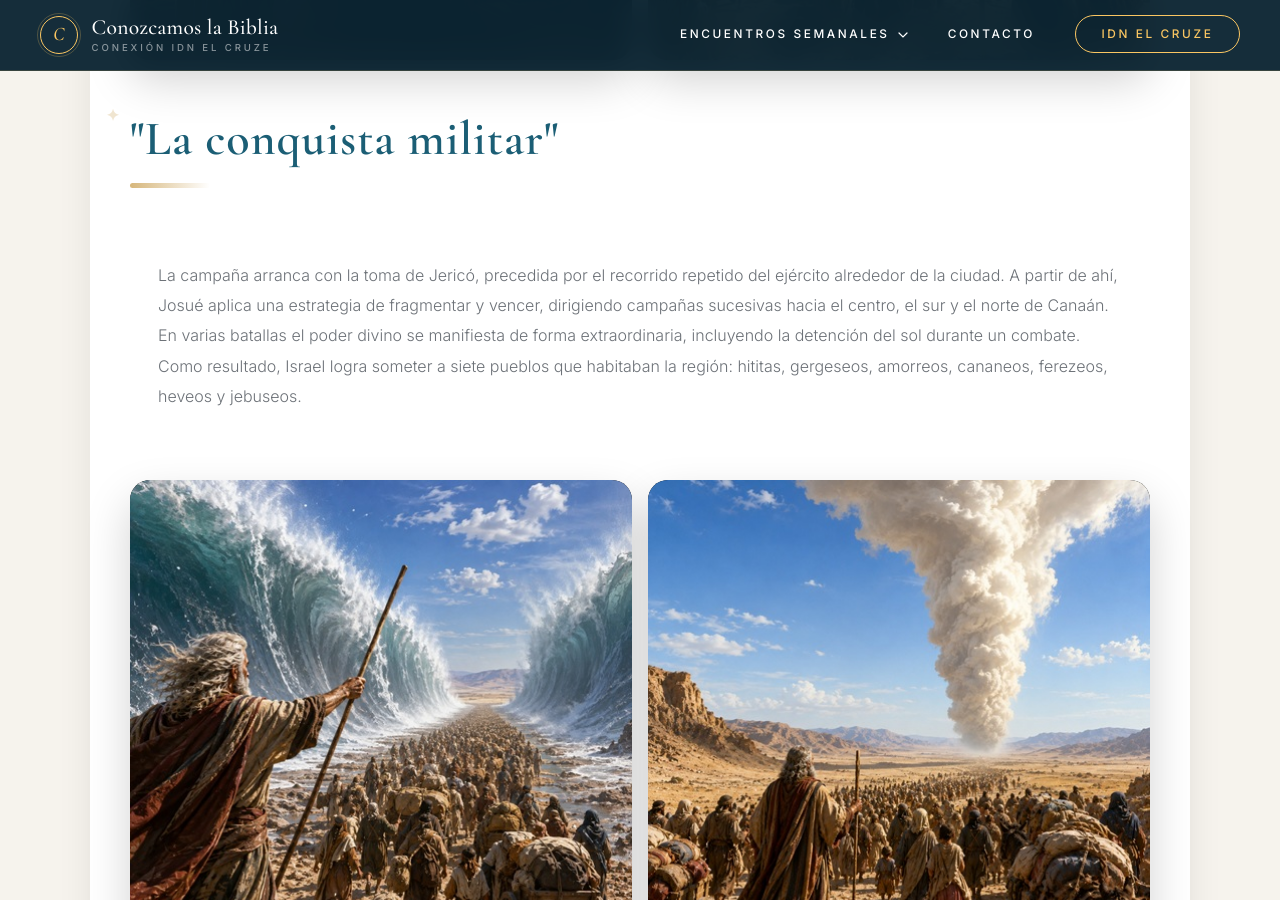
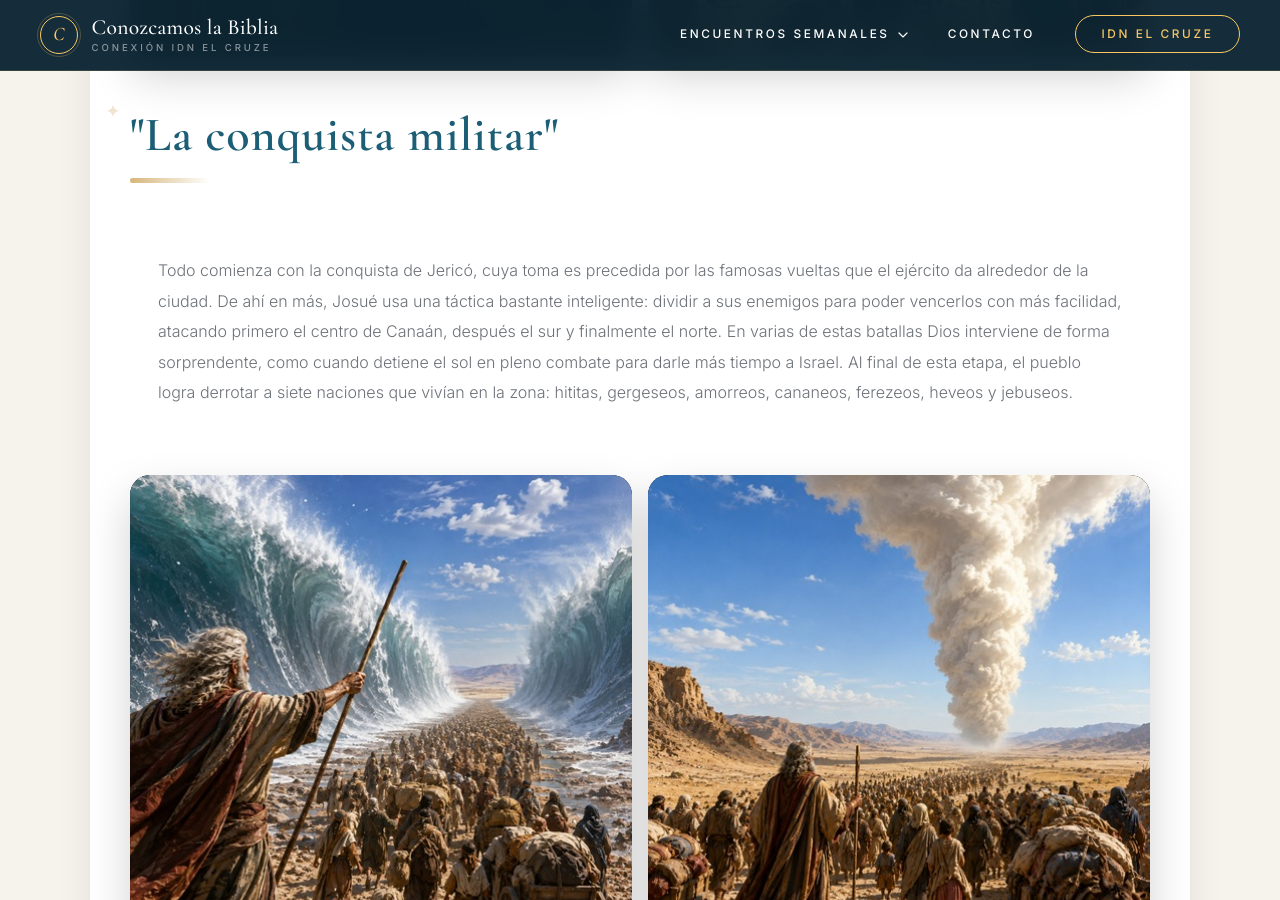
Before and after one commit to iporoma/conozcamoslabiblia, a Jekyll site: the page built from encuentro-n.html, in a window 1280 px wide and 900 px high, scrolled down 2366 px. Built offline with Jekyll 4.4.1, drawn with Linux system fonts in a browser that asks for light colours; some of the changed text lies outside the part shown.

Commit message:
Update encuentro-n.html

```diff
--- a/encuentro-n.html
+++ b/encuentro-n.html
@@ -22,7 +22,7 @@
   <div class="container">
     <h2>"Contexto y liderazgo de Josué"</h2>
       <div class="intro-box">
-            Tras la muerte de Moisés, Josué —uno de los doce espías enviados originalmente a explorar Canaán— asume el liderazgo del pueblo. El período de conquista se extiende por aproximadamente 15 a 20 años, durante los cuales Israel enfrenta a sus enemigos y se establece en la tierra prometida.
+            Cuando Moisés muere, Josué queda al frente del pueblo. Él había sido uno de los doce espías que en su momento fueron a explorar la tierra de Canaán, así que ya conocía bien el terreno.
         </div>
 <div class="image-row">
     <div class="image-container">
@@ -33,7 +33,7 @@
     </div>
 </div>
         <div class="accordion-content">
-            <p>Antes de partir desde Moab, el pueblo celebra la Pascua y Josué toma el mando del ejército; poco después, el río Jordán se detiene milagrosamente para permitir el cruce, y el maná deja de caer una vez que comienzan a alimentarse de los productos de la tierra.</p>
+            <p>La conquista dura entre 15 y 20 años, tiempo en el que Israel va peleando contra sus enemigos hasta lograr instalarse en la tierra prometida. Antes de cruzar y dejar Moab atrás, el pueblo celebra la Pascua y Josué se pone al mando del ejército. Poco después ocurre algo extraordinario: el río Jordán se detiene para que puedan cruzar, y una vez que empiezan a comer de lo que produce la tierra, el maná —que los había alimentado durante años en el desierto— deja de caer.</p>
         </div>
 
 <div class="image-row">
@@ -46,7 +46,7 @@
 </div>
         <h2>"La conquista militar"</h2>
         <div class="accordion-content">
-            <p>La campaña arranca con la toma de Jericó, precedida por el recorrido repetido del ejército alrededor de la ciudad. A partir de ahí, Josué aplica una estrategia de fragmentar y vencer, dirigiendo campañas sucesivas hacia el centro, el sur y el norte de Canaán. En varias batallas el poder divino se manifiesta de forma extraordinaria, incluyendo la detención del sol durante un combate. Como resultado, Israel logra someter a siete pueblos que habitaban la región: hititas, gergeseos, amorreos, cananeos, ferezeos, heveos y jebuseos.</p>
+            <p>Todo comienza con la conquista de Jericó, cuya toma es precedida por las famosas vueltas que el ejército da alrededor de la ciudad. De ahí en más, Josué usa una táctica bastante inteligente: dividir a sus enemigos para poder vencerlos con más facilidad, atacando primero el centro de Canaán, después el sur y finalmente el norte. En varias de estas batallas Dios interviene de forma sorprendente, como cuando detiene el sol en pleno combate para darle más tiempo a Israel. Al final de esta etapa, el pueblo logra derrotar a siete naciones que vivían en la zona: hititas, gergeseos, amorreos, cananeos, ferezeos, heveos y jebuseos.</p>
         </div>
 
 <div class="image-row">
@@ -59,7 +59,7 @@
 </div>
         <h2>"Reparto de la tierra y renovación del pacto"</h2>
         <div class="accordion-content">
-            <p>Concluida la conquista, el territorio se distribuye entre las doce tribus: nueve tribus y media se asientan al oeste del Jordán (Aser, Neftalí, Zabulón, Isacar, media tribu de Manasés, Efraín, Dan, Benjamín, Judá y Simeón), mientras que las dos tribus y media restantes —Rubén, Gad y la otra mitad de Manasés— se establecen al este del río. Con esto se cumplen las promesas hechas a los patriarcas sobre una tierra fértil. Como acto final de su liderazgo, Josué convoca al pueblo a renovar su pacto con Dios: Israel se compromete a abandonar los dioses falsos y servir únicamente a Jehová. Josué registra este pacto por escrito y muere a los 110 años.</p>
+            <p>Una vez terminada la conquista, llega el momento de repartir el territorio entre las doce tribus. Nueve tribus y media quedan del lado oeste del Jordán —Aser, Neftalí, Zabulón, Isacar, la mitad de Manasés, Efraín, Dan, Benjamín, Judá y Simeón—, mientras que las otras dos tribus y media —Rubén, Gad y la otra mitad de Manasés— se quedan del lado este. Así se cumplió lo que Dios les había prometido tiempo atrás a los patriarcas: una tierra buena y fértil para su descendencia. Antes de su partida, a sus 110 años, como último gesto de su liderazgo, Josué reúne al pueblo para renovar el pacto con Dios: Israel promete dejar atrás a los dioses falsos y servir solamente a Jehová. Josué deja todo esto por escrito.</p>
         </div>
 
 <div class="image-row">
@@ -70,16 +70,45 @@
         <img src="https://iporoma.github.io/conozcamoslabiblia/images/3-08.jpg" alt="Etapas del periodo">
     </div>
 </div>
-
+    <h2>"El Período de los Jueces"</h2>
+      <div class="intro-box">
+            La época de los Jueces dura cerca de 350 años, desde que muere Josué hasta que Samuel toma el liderazgo. En todo este tiempo van apareciendo distintas personas que guían a Israel frente a sus enemigos y se encargan de impartir justicia.
+      </div>
         <div class="accordion-content">
-          <p>El libro de Números registra los complicados viajes por el desierto mientras conquistan a sus enemigos al este del Jordán (Números 21:21-24; 33:1-2).</p>
-          <p>El Éxodo marca el nacimiento de Israel como una nación organizada, con una identidad espiritual, moral y social basada en el pacto con Dios. Más que un relato de liberación política, es la historia de un Dios que rescata, forma y santifica a su pueblo para cumplir un propósito eterno. Este acontecimiento encuentra su pleno significado en Jesucristo, quien libera a la humanidad de la esclavitud del pecado y establece un nuevo pacto para todos los que ponen su fe en Él.</p>
+          <p>La dinámica se repite una y otra vez, como un ciclo de cinco pasos: el pueblo peca, cae bajo el poder de sus enemigos, le pide ayuda a Dios, recibe la liberación gracias a un juez, y después vive un tiempo de paz. De todos los jueces, el más conocido es Sansón, recordado por vencer a mil filisteos con la quijada de un burro.</p>
         </div>
 
-<div class="image-row">
-    <div class="image-container2">
-        <img src="https://iporoma.github.io/conozcamoslabiblia/images/3-09.jpg" alt="Etapas del periodo">
-    </div>
-</div>
+        <div class="image-row">
+            <div class="image-container2">
+                <img src="https://iporoma.github.io/conozcamoslabiblia/images/3-09.jpg" alt="Etapas del periodo">
+            </div>
+        </div>
+
+        <h2>"Un paso atrás"</h2>
+        <div class="accordion-content">
+            <p>A diferencia del Período de la Conquista, donde Israel había logrado victorias claras, ahora el pueblo ya está instalado en su tierra pero cae una y otra vez en los mismos errores. Esto se resume bien en la frase con la que termina el libro: cada uno hacía lo que le parecía correcto según su propio criterio. En lugar de terminar de sacar a los pueblos enemigos, muchas tribus terminan conviviendo con ellos e incluso haciendo negocios juntos. Poco a poco esto lleva a Israel a alejarse cada vez más de Dios, llegando a casarse con extranjeros y a adorar a otros dioses.</p>
+        </div>
+
+      <div class="image-row">
+          <div class="image-container">
+              <img src="https://iporoma.github.io/conozcamoslabiblia/images/3-07.jpg" alt="Etapas del periodo">
+          </div>
+          <div class="image-container">
+              <img src="https://iporoma.github.io/conozcamoslabiblia/images/3-08.jpg" alt="Etapas del periodo">
+          </div>
+      </div>
+        <h2>"Quiénes fueron los líderes"</h2>
+        <div class="accordion-content">
+            <p>Durante esta etapa gobiernan como jueces: Otoniel, Aod, Samgar, Débora, Gedeón, Tola, Jaír, Jefté, Ibzán, Elón, Abdón y Sansón. También se mencionan a Barac y Abimelec, aunque ninguno de los dos llega a ser juez oficialmente. La historia sigue después en el libro de 1 Samuel (capítulos 1 al 8), donde aparecen los dos últimos jueces: Elí y Samuel. En medio de todo este período, también se ubica el pequeño libro de Rut, que cuenta cómo, a pesar del desorden general, hay gente que actúa bien delante de Dios. Rut, que era de Moab, termina siendo la bisabuela del rey David.</p>
+        </div>
+
+      <div class="image-row">
+          <div class="image-container">
+              <img src="https://iporoma.github.io/conozcamoslabiblia/images/3-07.jpg" alt="Etapas del periodo">
+          </div>
+          <div class="image-container">
+              <img src="https://iporoma.github.io/conozcamoslabiblia/images/3-08.jpg" alt="Etapas del periodo">
+          </div>
+      </div>
   </div>
 </main>
```
